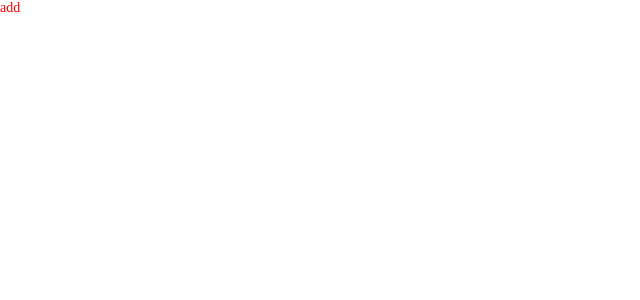
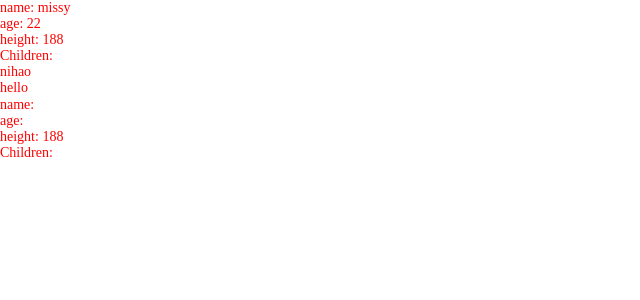
Before and after one commit to lazeeeMissy/CloudMusic, a React (Create React App) app in the folder cloudmusic-fe/: page /download in a window 1280 px wide. Shown: the top 300 px of the page, without its empty margins (0-640 px from the left). Built offline with nearby package versions, Linux system fonts and the light colour scheme.

Commit message:
configuring routes

```diff
--- a/cloudmusic-fe/package.json
+++ b/cloudmusic-fe/package.json
@@ -13,6 +13,7 @@
     "normalize.css": "^8.0.1",
     "react": "^19.0.0",
     "react-dom": "^19.0.0",
+    "react-router-dom": "^6.30.0",
     "react-scripts": "5.0.1",
     "web-vitals": "^2.1.4"
   },
--- a/cloudmusic-fe/src/App.js
+++ b/cloudmusic-fe/src/App.js
@@ -1,9 +1,16 @@
 
+import { useRoutes } from "react-router-dom";
+import routes from "./router";
+import Download from "./pages/download/download";
 
 function App() {
   return (
     <div className="App">
-      add
+      <Download name='missy' age='22' height=''>
+        <div>nihao</div>
+        <div>hello</div>
+      </Download>
+      <div className="main">{useRoutes(routes)}</div>
     </div>
   );
 }
--- a/cloudmusic-fe/src/assets/css/common.less
+++ b/cloudmusic-fe/src/assets/css/common.less
@@ -1,5 +1,5 @@
 html body {
     font-size: 14px;
     font-family: serif;
-    color: red !important;
+    color: red;
 }
--- a/cloudmusic-fe/src/index.js
+++ b/cloudmusic-fe/src/index.js
@@ -3,10 +3,14 @@ import ReactDOM from 'react-dom/client';
 import App from '@/App';
 import './assets/css/index.less'
 import 'normalize.css'
+import { BrowserRouter } from 'react-router-dom';
+
 
 const root = ReactDOM.createRoot(document.getElementById('root'));
 root.render(
-    <App />
+    <BrowserRouter>
+        <App />
+    </BrowserRouter>
 );
 
 // If you want to start measuring performance in your app, pass a function
--- /dev/null
+++ b/cloudmusic-fe/src/pages/discover/discover.jsx
@@ -0,0 +1,8 @@
+
+
+const Discover = ()=>{
+    return <div>discover</div>
+}
+
+
+export default Discover;
--- /dev/null
+++ b/cloudmusic-fe/src/pages/download/download.jsx
@@ -0,0 +1,12 @@
+
+const Download = ({name, age, height,children})=>{
+    return (<div>
+        <div>name: {name}</div>
+        <div>age: {age}</div>
+        <div>height: {height || 188}</div>
+        <div>Children:{children}</div>
+    </div>)
+}
+
+
+export default Download;
--- /dev/null
+++ b/cloudmusic-fe/src/pages/friend/friend.jsx
@@ -0,0 +1,7 @@
+
+const Friend = ()=>{
+    return <div>Friend</div>
+}
+
+
+export default Friend;
--- /dev/null
+++ b/cloudmusic-fe/src/pages/my/my.jsx
@@ -0,0 +1,8 @@
+
+
+const My = ()=>{
+    return <div>My</div>
+}
+
+
+export default My;
--- /dev/null
+++ b/cloudmusic-fe/src/router/index.jsx
@@ -0,0 +1,31 @@
+import Discover from "../pages/discover/discover"
+import Download from "../pages/download/download"
+import Friend from "../pages/friend/friend"
+import My from "../pages/my/my"
+// 网易云用的应该是hashRouter 带有‘#’
+
+const routes = [
+    {
+        path:'/',
+        element:<Discover/>,
+    },
+    {
+        path:'/discover',
+        element: <Discover/>,
+    },
+    {
+        path:'/my',
+        element:<My/>,
+    },
+    {
+        path:'/download',
+        element:<Download/>
+    },
+    {
+        path:'/friend',
+        element:<Friend/>
+    }
+
+]
+
+export default routes
```
Also changed, not shown: 1 other file (tests, documents, lock files or other folders).
